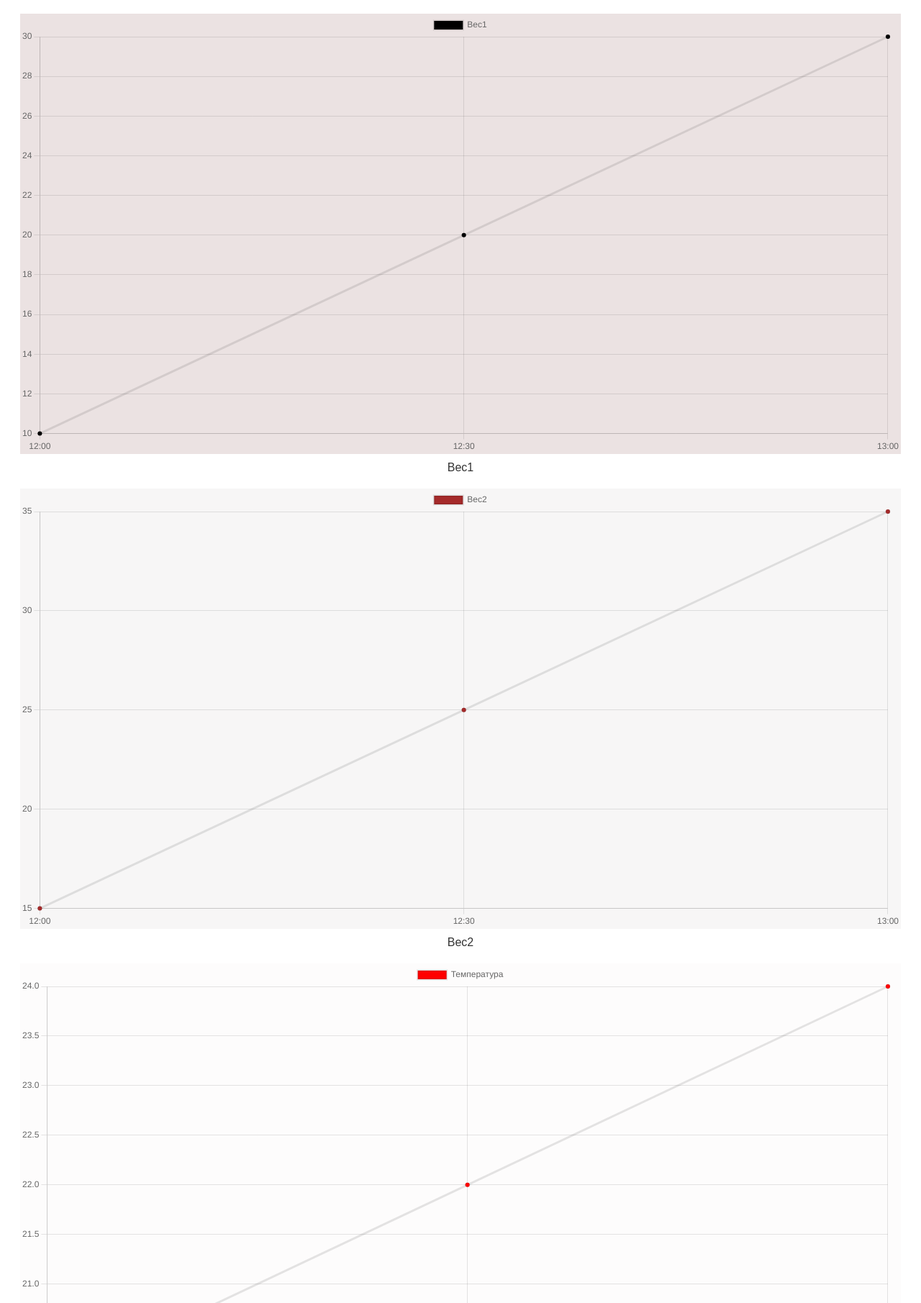
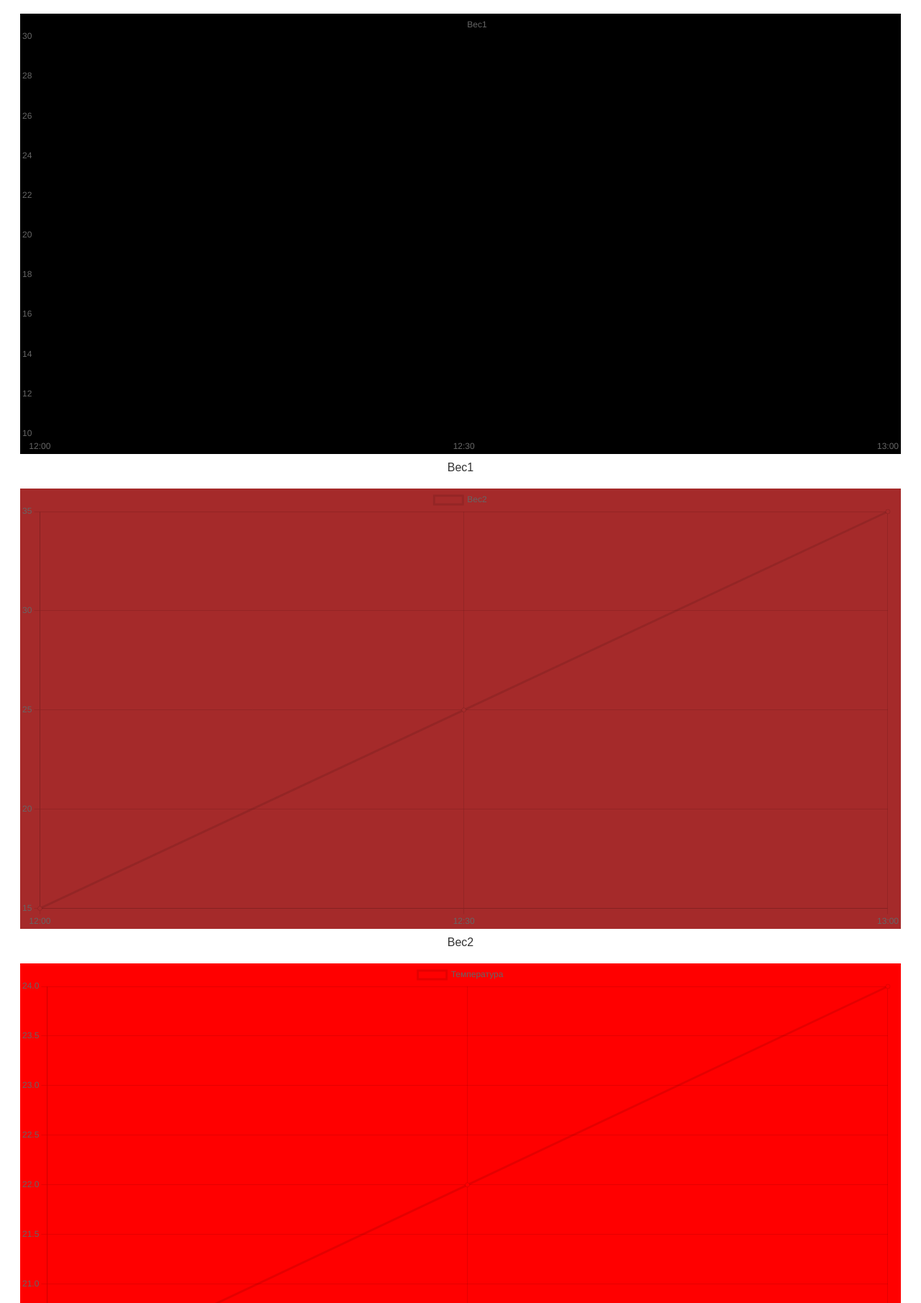
Before and after one commit to Dralkin/site-paseka2, a website: page index.html in a window 1280 px wide. Shown: the part 89-1900 px from the top of the page at 72% size. Drawn offline with nearby package versions, Linux system fonts and the light colour scheme.

Commit message:
Add files via upload

```diff
--- a/style.css
+++ b/style.css
@@ -1,4 +1,3 @@
-
 body {
     font-family: Arial, sans-serif;
     padding: 20px;
@@ -16,17 +15,17 @@ body {
 }
 
 #weight1 {
-    background-color: rgb(235, 226, 226);
+    background-color: black;
 }
 
 #weight2 {
-    background-color: rgb(247, 246, 246);
+    background-color: brown;
 }
 
 #temperature {
-    background-color: rgba(253, 252, 252, 0.993);
+    background-color: red;
 }
 
 #humidity {
-    background-color: rgb(244, 244, 245);
+    background-color: blue;
 }
```
